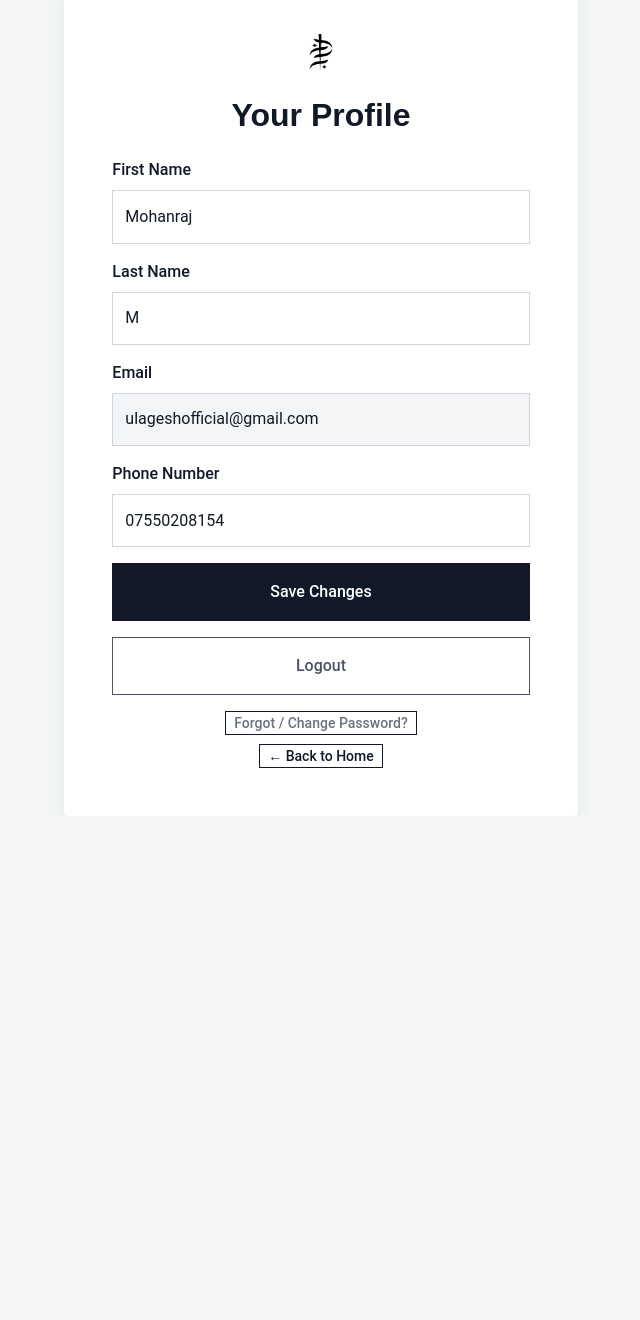
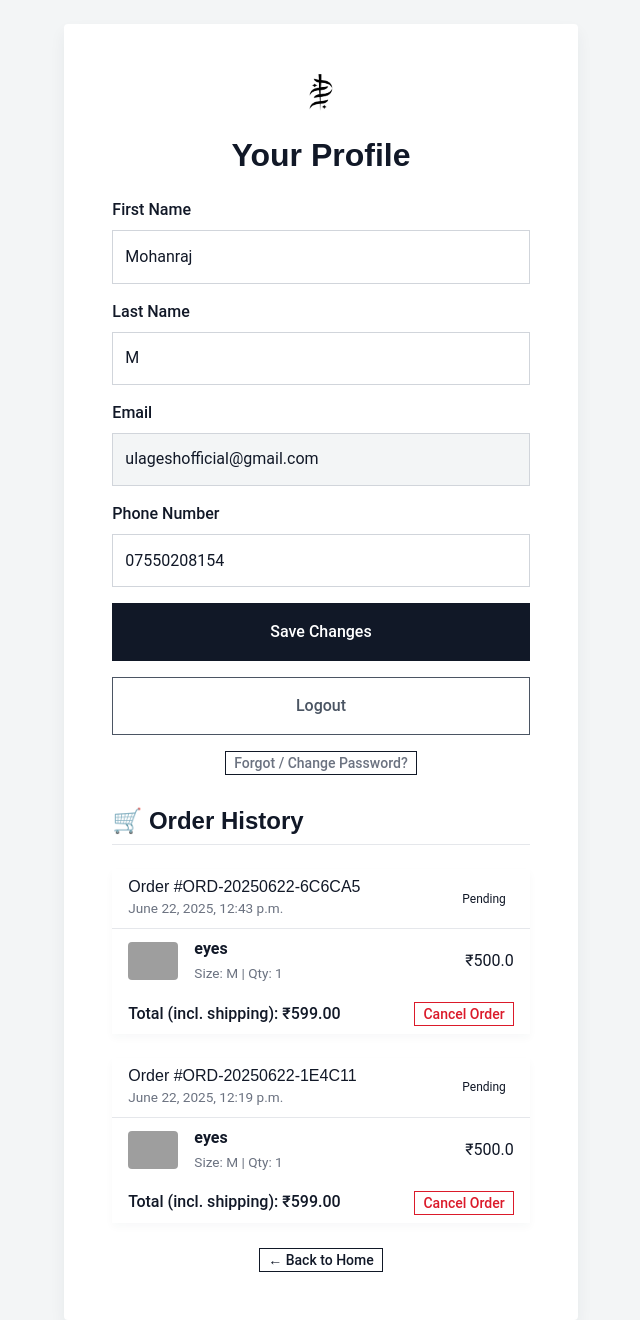
Before and after one commit to Upm-Technologies-git/PAVAN-WEBSITE, a Django app: page /profile/ in a window 1280 px wide. Shown: the whole page, without its empty margins (319-959 px from the left). Before the commit the page ends 768 px from the top, so only its background shows below. Run offline with Django 5.2, Linux system fonts and the light colour scheme; a user stored in the database is signed in; data comes from the database, SQL or seed files in the repository; both versions use the stored data as it was after the commit; some libraries are stand-ins or nearby versions; grey boxes are pictures that could not be loaded.

Commit message:
final commit

```diff
--- a/dressapp/models.py
+++ b/dressapp/models.py
@@ -66,7 +66,7 @@ class Order(models.Model):
     transaction_id = models.CharField(max_length=200, null=True, blank=True)
     date_ordered = models.DateTimeField(auto_now_add=True)
     complete = models.BooleanField(default=False, null=True, blank=False)
-    shipping_charge = models.DecimalField(max_digits=10, decimal_places=2, default=99)
+    shipping_charge = models.FloatField(default=99.00)
 
     def __str__(self):
         return f"Order {self.id}"
@@ -77,7 +77,8 @@ class Order(models.Model):
 
     @property
     def get_cart_total(self):
-        return sum(item.get_total() for item in self.orderitem_set.all())
+        items_total = sum(item.get_total() for item in self.orderitem_set.all())
+        return items_total
 
     def get_cart_items(self):
         return sum([item.quantity for item in self.orderitem_set.all()])
--- a/dressapp/urls.py
+++ b/dressapp/urls.py
@@ -25,4 +25,6 @@ urlpatterns = [
     path('order/success/<str:order_number>/', views.order_success, name='order_success'),
     path('search-product/', views.search_results, name='search_redirect'),
     path('search-category/', views.category_from_search, name='category_from_search'),
+    path('order-history/', views.order_history, name='order_history'),
+    path('cancel-order/<int:order_id>/', views.cancel_order, name='cancel_order'),
 ]
--- a/dressapp/views.py
+++ b/dressapp/views.py
@@ -46,13 +46,18 @@ def login(request):
             messages.error(request, "Please enter both email and password.")
             return redirect("login")
 
-        user = authenticate(request, username=email, password=password)
-        if user is not None:
-            auth_login(request, user)
-            return redirect("index")
-        else:
-            messages.error(request, "Invalid email or password.")
-            return redirect("login")
+        try:
+            user_obj = User.objects.get(email=email)
+            user = authenticate(request, username=user_obj.username, password=password)
+            if user is not None:
+                auth_login(request, user)
+                return redirect("index")
+            else:
+                messages.error(request, "Invalid email or password.")
+        except User.DoesNotExist:
+            messages.error(request, "Email not registered.")
+
+        return redirect("login")
 
     return render(request, "login.html")
 
@@ -275,11 +280,11 @@ def order_success(request, order_number):
     return render(request, 'success.html', {'order': order})
 
 # Profile Update
+@login_required
 @never_cache
-@login_required
 def profile(request):
-    if not request.user.is_authenticated:
-        return redirect('index')
+    customer = request.user.customer
+    orders = Order.objects.filter(customer=customer).order_by('-date_ordered')
 
     if request.method == 'POST':
         first_name = request.POST.get('first_name')
@@ -291,13 +296,12 @@ def profile(request):
         user.last_name = last_name
         user.save()
 
-        customer, created = Customer.objects.get_or_create(user=user)
         customer.phone = phone
         customer.save()
 
         messages.success(request, "Profile updated successfully!")
 
-    return render(request, 'profile.html')
+    return render(request, 'profile.html', {"orders": orders})
 
 # Quantity Update via AJAX
 @csrf_exempt
@@ -402,3 +406,19 @@ def category_from_search(request):
         'search_query': query,
         'filtered': True
     })
+
+@login_required
+def order_history(request):
+    orders = Order.objects.filter(customer=request.user).order_by('-order_date')
+    return render(request, 'order_history.html', {'orders': orders})
+
+@login_required
+def cancel_order(request, order_id):
+    order = get_object_or_404(Order, id=order_id, customer=request.user.customer)
+
+    if order.status != "Cancelled":
+        order.status = "Cancelled"
+        order.save()
+        messages.success(request, f"Order #{order.order_number} has been cancelled.")
+
+    return redirect('profile')
--- a/templates/checkout.html
+++ b/templates/checkout.html
@@ -124,7 +124,7 @@
 
             <div class="d-flex justify-content-between mb-2">
               <span class="fw-bold">Subtotal</span>
-              <span id="subtotal">₹{{ order.get_cart_total|floatformat:2 }}</span>
+              <span id="subtotal">₹{{ order.get_cart_total |floatformat:2 }}</span>
             </div>
             <div class="d-flex justify-content-between mb-2">
               <span class="fw-bold">Shipping</span>
@@ -132,7 +132,7 @@
             </div>
             <div class="d-flex justify-content-between border-top pt-2 mt-3">
               <span class="fs-5 fw-bold">Total</span>
-              <span class="fs-5 fw-bold" id="grand-total">₹{{ order.get_cart_total|add:99|floatformat:2 }}</span>
+              <span class="fs-5 fw-bold" id="grand-total">₹{{ order.get_cart_total|add:"99"|floatformat:2 }}</span>
             </div>
 
             <div class="mt-3">
--- a/templates/profile.html
+++ b/templates/profile.html
@@ -13,11 +13,10 @@
   <link rel="stylesheet" href="{% static 'css/libs.bundle.css' %}">
   <link rel="stylesheet" href="{% static 'css/theme.bundle.css' %}">
   <link rel="icon" href="{% static 'images/favicon/favicon.ico' %}" type="image/x-icon">
-
 </head>
 <body class="bg-light">
 
-<section class="vh-100 d-flex justify-content-center align-items-center p-4">
+<section class="vh-100 d-flex justify-content-center align-items-start p-4">
   <div class="col-12 col-md-8 col-lg-6 col-xl-5 bg-white p-5 shadow rounded">
 
     <!-- Logo -->
@@ -35,6 +34,7 @@
       {% endfor %}
     {% endif %}
 
+    <!-- Profile Form -->
     <form method="POST">
       {% csrf_token %}
       <div class="mb-3">
@@ -60,14 +60,71 @@
       <button type="submit" class="btn btn-dark w-100">Save Changes</button>
     </form>
 
-    <!-- Secure Logout -->
+    <!-- Logout -->
     <form method="post" action="{% url 'logout' %}" class="mt-3">
       {% csrf_token %}
       <button type="submit" class="btn btn-outline-secondary w-100">Logout</button>
     </form>
+    <div class="text-center mt-3">
+      <a href="{% url 'forgotpass' %}" class="text-muted btn btn-outline-dark btn-sm mb-2">Forgot / Change Password?</a>
+    </div>
+
+<h4 class="fw-bold mb-4 border-bottom pb-2 pt-4">🛒 Order History</h4>
+
+{% if orders %}
+  {% for order in orders %}
+    <div class="card shadow-sm mb-4 border-0">
+      <div class="card-header bg-white border-bottom d-flex justify-content-between align-items-center">
+        <div>
+          <h6 class="mb-0">Order #{{ order.order_number }}</h6>
+          <small class="text-muted">{{ order.date_ordered|date:"F j, Y, g:i a" }}</small>
+        </div>
+        <span class="badge
+          {% if order.status == 'Completed' %}bg-success
+          {% elif order.status == 'Cancelled' %}bg-danger
+          {% else %}bg-white text-dark
+          {% endif %}">
+          {{ order.status }}
+        </span>
+      </div>
+
+      <ul class="list-group list-group-flush">
+        {% for item in order.orderitem_set.all %}
+          <li class="list-group-item d-flex justify-content-between align-items-center">
+            <div class="d-flex align-items-center">
+              <img src="{{ item.product.imageURL }}" alt="{{ item.product.name }}" width="50" class="rounded me-3" style="object-fit: cover;">
+              <div>
+                <div class="fw-bold">{{ item.product.name }}</div>
+                <small class="text-muted">Size: {{ item.size }} | Qty: {{ item.quantity }}</small>
+              </div>
+            </div>
+            <div class="text-end fw-semibold">₹{{ item.get_total }}</div>
+          </li>
+        {% endfor %}
+      </ul>
+
+      <div class="card-footer bg-white d-flex justify-content-between align-items-center">
+        <strong>Total (incl. shipping): ₹{{ order.get_cart_total|add:"99" | floatformat:2 }}</strong>
+
+        {% if order.status == "Cancelled" %}
+          <span class="badge bg-danger">Order Cancelled</span>
+        {% elif order.status == "Completed" %}
+          <span class="badge bg-success">Order Completed</span>
+        {% else %}
+          <form method="post" action="{% url 'cancel_order' order.id %}" class="cancel-form mb-0">
+            {% csrf_token %}
+            <button type="submit" class="btn btn-sm btn-outline-danger">Cancel Order</button>
+          </form>
+        {% endif %}
+      </div>
+    </div>
+  {% endfor %}
+{% else %}
+  <p class="text-muted">You have not placed any orders yet.</p>
+{% endif %}
+
 
     <div class="text-center mt-3">
-      <a href="{% url 'forgotpass' %}" class="text-muted  btn btn-outline-dark btn-sm mb-2">Forgot / Change Password?</a><br>
       <a href="{% url 'index' %}" class="btn btn-outline-dark btn-sm">← Back to Home</a>
     </div>
 
@@ -76,42 +133,15 @@
 
 <script src="{% static 'js/vendor.bundle.js' %}"></script>
 <script src="{% static 'js/theme.bundle.js' %}"></script>
+
 <script>
-  if (performance.navigation.type === 2) {
-    // Page accessed via back/forward button
-    fetch(window.location.href, {
-      headers: { 'X-Requested-With': 'XMLHttpRequest' }
-    }).then(response => {
-      if (response.redirected) {
-        window.location.href = '/';
+  // Cancel confirmation
+  document.querySelectorAll('.cancel-form').forEach(form => {
+    form.addEventListener('submit', function (e) {
+      const confirmed = confirm("Are you sure you want to cancel this order?");
+      if (!confirmed) {
+        e.preventDefault();
       }
-    });
-  }
-  document.querySelector('form').addEventListener('submit', function (e) {
-    e.preventDefault();  // prevent immediate submission
-
-    const form = this;
-
-    // Submit the form via AJAX
-    const formData = new FormData(form);
-    fetch(form.action, {
-      method: 'POST',
-      body: formData,
-      headers: {
-        'X-CSRFToken': document.querySelector('[name=csrfmiddlewaretoken]').value,
-      }
-    }).then(response => {
-      if (response.ok) {
-        // Optional: show a success message here
-        setTimeout(() => {
-          window.history.back();  // Go back after 2 seconds
-        }, 1000);
-      } else {
-        alert('Something went wrong. Please try again.');
-      }
-    }).catch(error => {
-      console.error('Error:', error);
-      alert('An error occurred.');
     });
   });
 </script>
```
Also changed, not shown: templates/category.html (+23 -8 lines), templates/login.html (+22 -1 lines), templates/product.html (+18 -10 lines), db.sqlite3.
